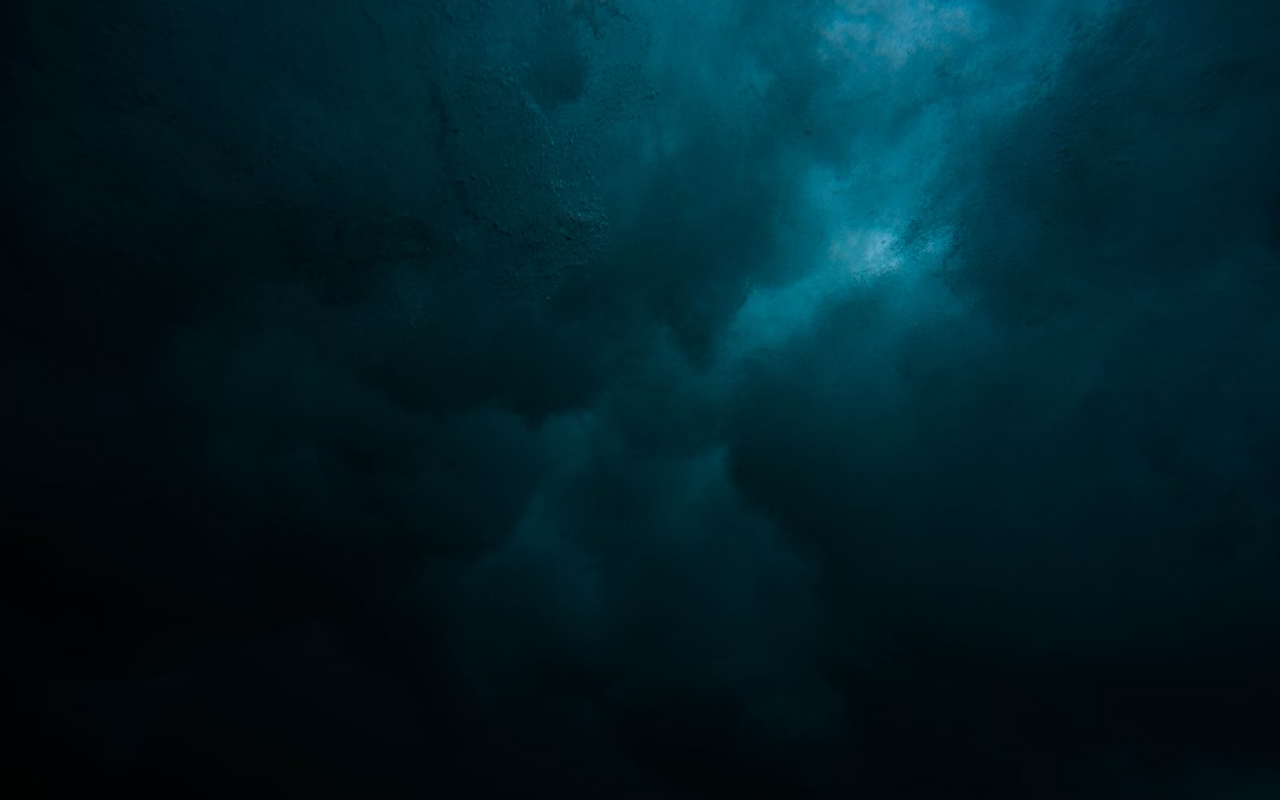
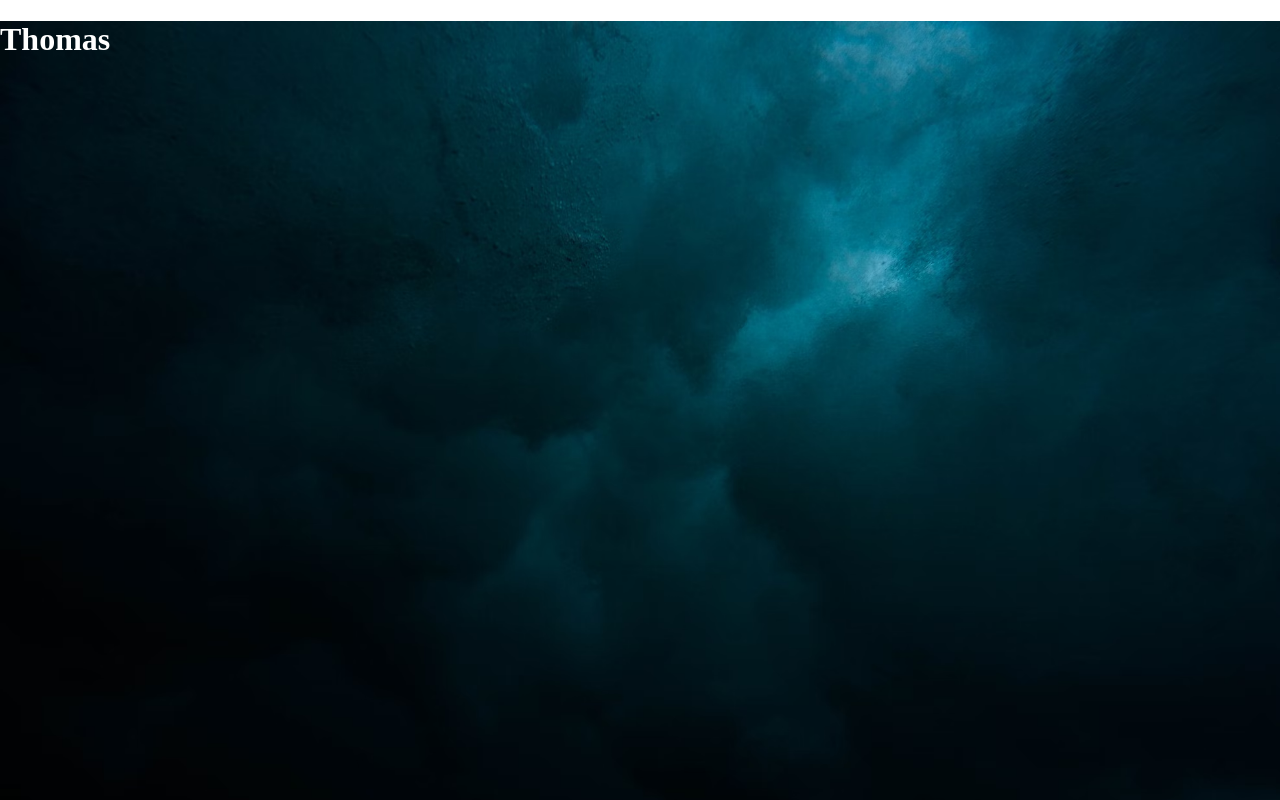
Before and after one commit to THallstrom/portfolio, a React (Vite) app: page / in a window 1280 px wide. Shown: the top 800 px of the page. Built offline with nearby package versions, Linux system fonts and the light colour scheme.

Commit message:
small test

```diff
--- a/src/App.jsx
+++ b/src/App.jsx
@@ -1,17 +1,28 @@
 import "./App.css";
-import styled from 'styled-components'
+// App.jsx
+
+import styled from 'styled-components';
+
+const Background = styled.div`
+  background-image: url('../image/background.avif');
+  background-size: cover;
+  background-repeat: no-repeat;
+  background-attachment: fixed;
+  height: 100vh;
+  /* Lägg till andra önskade stilar här */
+`;
+
+const Name = styled.h1`
+color: white;
+
+`;
 
 function App() {
-	return (
-		<>
+  return (
     <Background>
-      <img src="../image/background.avif" alt="" />
+      <Name>Thomas</Name>
     </Background>
-		</>
-	);
+  );
 }
 
-const Background = styled.div`
-`
-
 export default App;
--- a/src/index.css
+++ b/src/index.css
@@ -1,3 +1,4 @@
-@import 'tailwindcss/base';
-@import 'tailwindcss/components';
-@import 'tailwindcss/utilities';
+body {
+    padding: 0;
+    margin: 0;
+}
```
